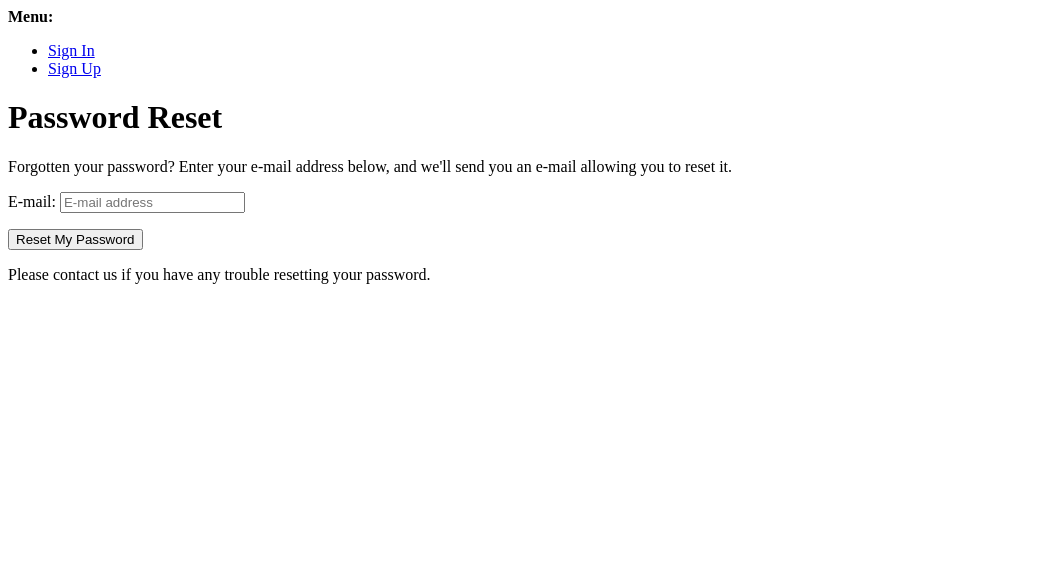
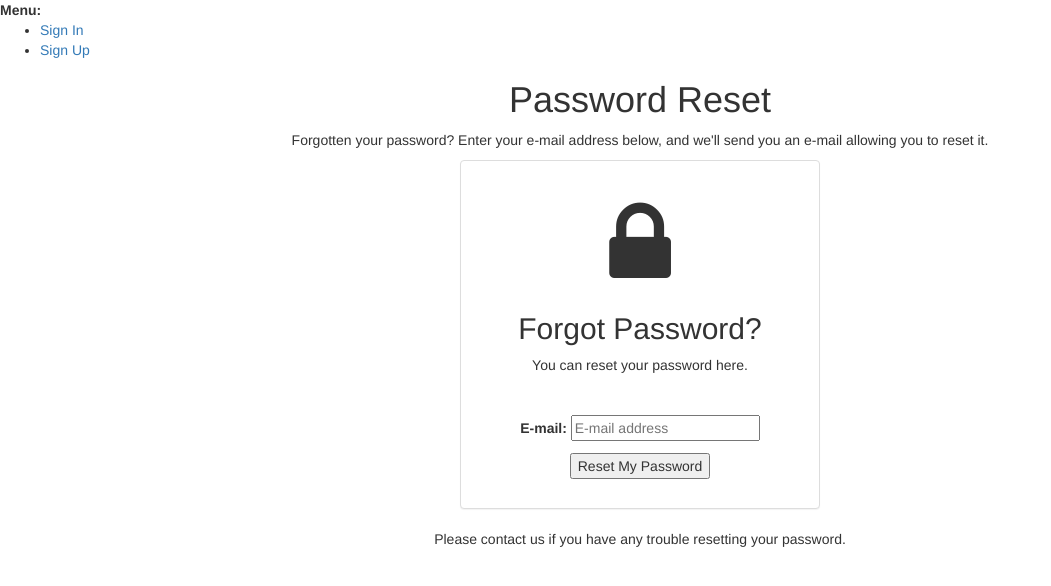
Before and after one commit to jam3gw/QuickTutorApp, a Django app: page /accounts/password/reset/ in a window 1280 px wide. Shown: the top 586 px of the page, without its empty margins (0-1051 px from the left). Run offline with Django 3.2, Linux system fonts and the light colour scheme; some libraries are stand-ins or nearby versions.

Commit message:
Sign Out and Forgot password

```diff
--- a/QuickTutor/templates/account/password_reset.html
+++ b/QuickTutor/templates/account/password_reset.html
@@ -1,3 +1,5 @@
+<link href="//maxcdn.bootstrapcdn.com/bootstrap/3.3.0/css/bootstrap.min.css" rel="stylesheet" id="bootstrap-css">
+<script src="//maxcdn.bootstrapcdn.com/bootstrap/3.3.0/js/bootstrap.min.js"></script>
 {% extends "account/base.html" %}
 
 {% load i18n %}
@@ -7,18 +9,39 @@
 
 {% block content %}
 
-    <h1>{% trans "Password Reset" %}</h1>
+    <h1 class="text-center">{% trans "Password Reset" %}</h1>
     {% if user.is_authenticated %}
     {% include "account/snippets/already_logged_in.html" %}
     {% endif %}
 
-    <p>{% trans "Forgotten your password? Enter your e-mail address below, and we'll send you an e-mail allowing you to reset it." %}</p>
+    <p class="text-center">{% trans "Forgotten your password? Enter your e-mail address below, and we'll send you an e-mail allowing you to reset it." %}</p>
 
-    <form method="POST" action="{% url 'account_reset_password' %}" class="password_reset">
-        {% csrf_token %}
-        {{ form.as_p }}
-        <input type="submit" value="{% trans 'Reset My Password' %}" />
-    </form>
+    <link rel="stylesheet" href="https://maxcdn.bootstrapcdn.com/font-awesome/4.5.0/css/font-awesome.min.css">
+    <div class="form-gap"></div>
+   <div class="container">
+    <div class="row">
+		<div class="col-md-4 col-md-offset-4">
+            <div class="panel panel-default">
+              <div class="panel-body">
+                <div class="text-center">
+                    <h3><i class="fa fa-lock fa-4x"></i></h3>
+                    <h2 class="text-center">Forgot Password?</h2>
+                    <p>You can reset your password here.</p>
+                    <div class="panel-body"></div>
 
-    <p>{% blocktrans %}Please contact us if you have any trouble resetting your password.{% endblocktrans %}</p>
+                        <form method="POST" action="{% url 'account_reset_password' %}" class="password_reset">
+                            {% csrf_token %}
+                            {{ form.as_p }}
+                            <input type="submit" value="{% trans 'Reset My Password' %}" />
+                        </form>
+                  </div>
+                </div>
+              </div>
+            </div>
+          </div>
+	</div>
+</div>
+
+
+    <p class="text-center">{% blocktrans %}Please contact us if you have any trouble resetting your password.{% endblocktrans %}</p>
 {% endblock %}
--- a/mysite/urls.py
+++ b/mysite/urls.py
@@ -24,6 +24,5 @@ urlpatterns = [
     path('aboutus/',TemplateView.as_view(template_name="QuickTutor/aboutus.html")),
     path('profile/',TemplateView.as_view(template_name="QuickTutor/profile.html")),
     path('admin/', admin.site.urls),
-    path('QuickTutor/', include('QuickTutor.urls')),
     path('accounts/', include('allauth.urls')),
 ]
```
Also changed, not shown: QuickTutor/templates/account/logout.html (+30 -9 lines).
